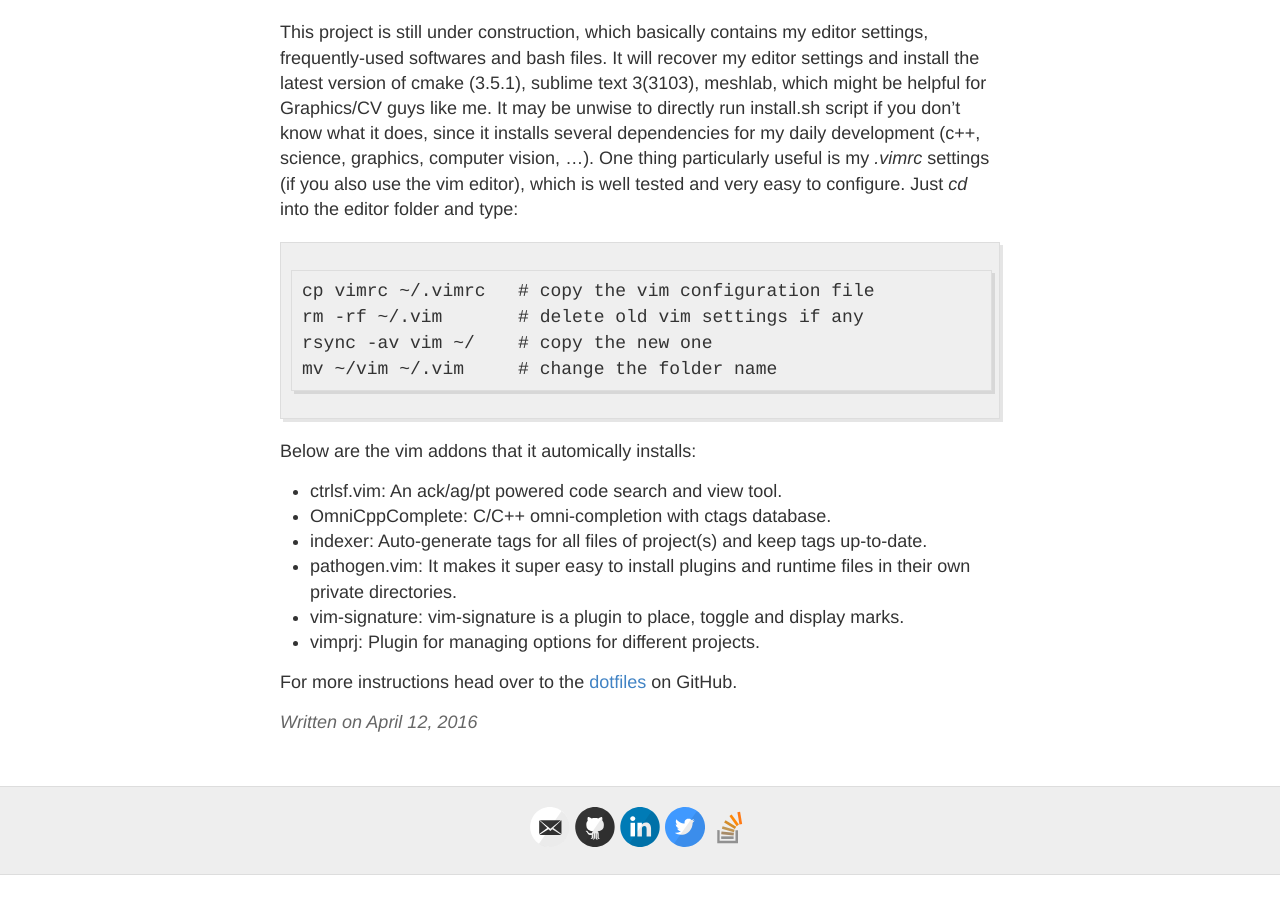
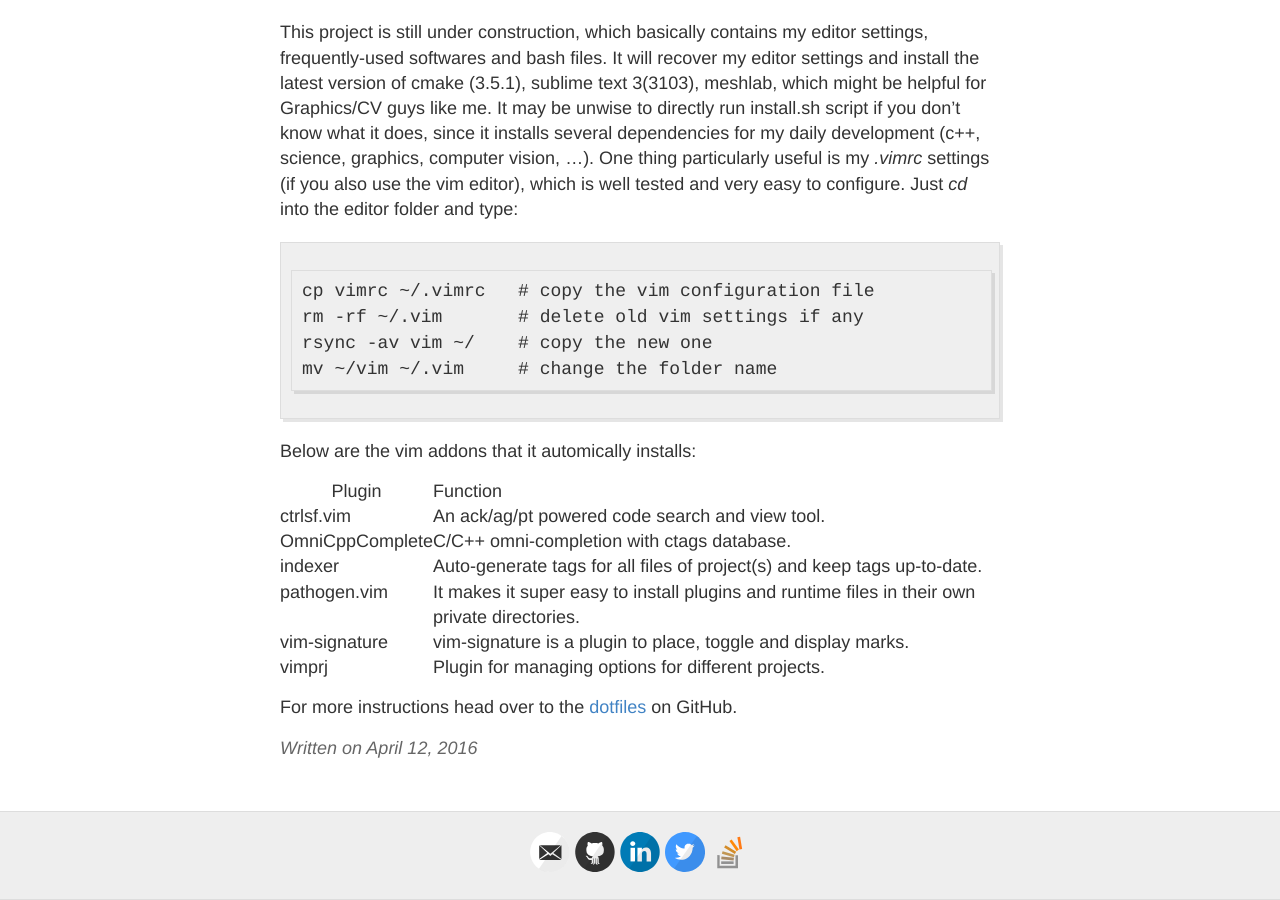
Before and after one commit to hlzz/hlzz.github.io, a Jekyll site: the page built from _posts/2016-4-12-dotfiles.md, in a window 1280 px wide and 900 px high, scrolled down 1031 px. Built offline with Jekyll 4.4.1, drawn with Linux system fonts in a browser that asks for light colours; comment, search, counter and statistics services are not loaded; before the commit the page ends 1906 px from its top, so only the background shows below that.

Commit message:
update dotfiles.md

````diff
--- a/_posts/2016-4-12-dotfiles.md
+++ b/_posts/2016-4-12-dotfiles.md
@@ -17,12 +17,15 @@ mv ~/vim ~/.vim     # change the folder name
 ```
 
 Below are the vim addons that it automically installs:
-* ctrlsf.vim: An ack/ag/pt powered code search and view tool.
-* OmniCppComplete: C/C++ omni-completion with ctags database.
-* indexer: Auto-generate tags for all files of project(s) and keep tags up-to-date.
-* pathogen.vim: It makes it super easy to install plugins and runtime files in their own private directories.
-* vim-signature: vim-signature is a plugin to place, toggle and display marks.
-* vimprj: Plugin for managing options for different projects.
+
+| Plugin        | Function                                          |
+| ------------- |:-----------------------------------------------   |
+| ctrlsf.vim    | An ack/ag/pt powered code search and view tool.   |
+| OmniCppComplete | C/C++ omni-completion with ctags database.      |
+| indexer| Auto-generate tags for all files of project(s) and keep tags up-to-date. |
+| pathogen.vim| It makes it super easy to install plugins and runtime files in their own private directories.|
+| vim-signature| vim-signature is a plugin to place, toggle and display marks.|
+| vimprj| Plugin for managing options for different projects.|
 
 
 For more instructions head over to the [dotfiles](https://github.com/hlzz/dotfiles) on GitHub.
````
